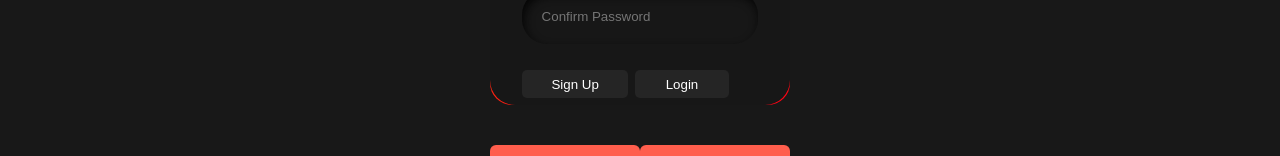
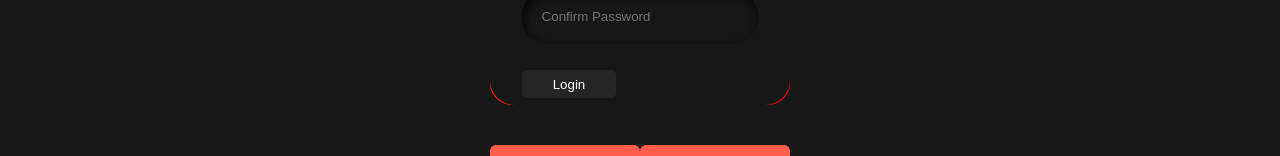
Before and after one commit to Douuma-Mi/Projet-Gym, a React (Vite) app: page /SingUp in a window 1280 px wide. Shown: the part 487-643 px from the top of the page. Built offline with nearby package versions, Linux system fonts and the light colour scheme.

Commit message:
first commit

```diff
--- a/src/pages/Login.jsx
+++ b/src/pages/Login.jsx
@@ -28,7 +28,7 @@ function Login() {
     </form>
   </div>
 </div>
-            <Link className="btn" to="/Cards">Sing Up</Link>
+            <Link className="btn" to="/SingUp">Sing Up</Link>
 
 
 </>
--- a/src/pages/SingUp.jsx
+++ b/src/pages/SingUp.jsx
@@ -26,9 +26,6 @@ function SingUp() {
       </div>
 
       <div className="btnn">
-        <button className="button11" type="submit">
-          &nbsp;&nbsp;&nbsp;&nbsp;Sign Up&nbsp;&nbsp;&nbsp;&nbsp;
-        </button>
         <button className="button22" type="button" >
           Login
         </button>
```
